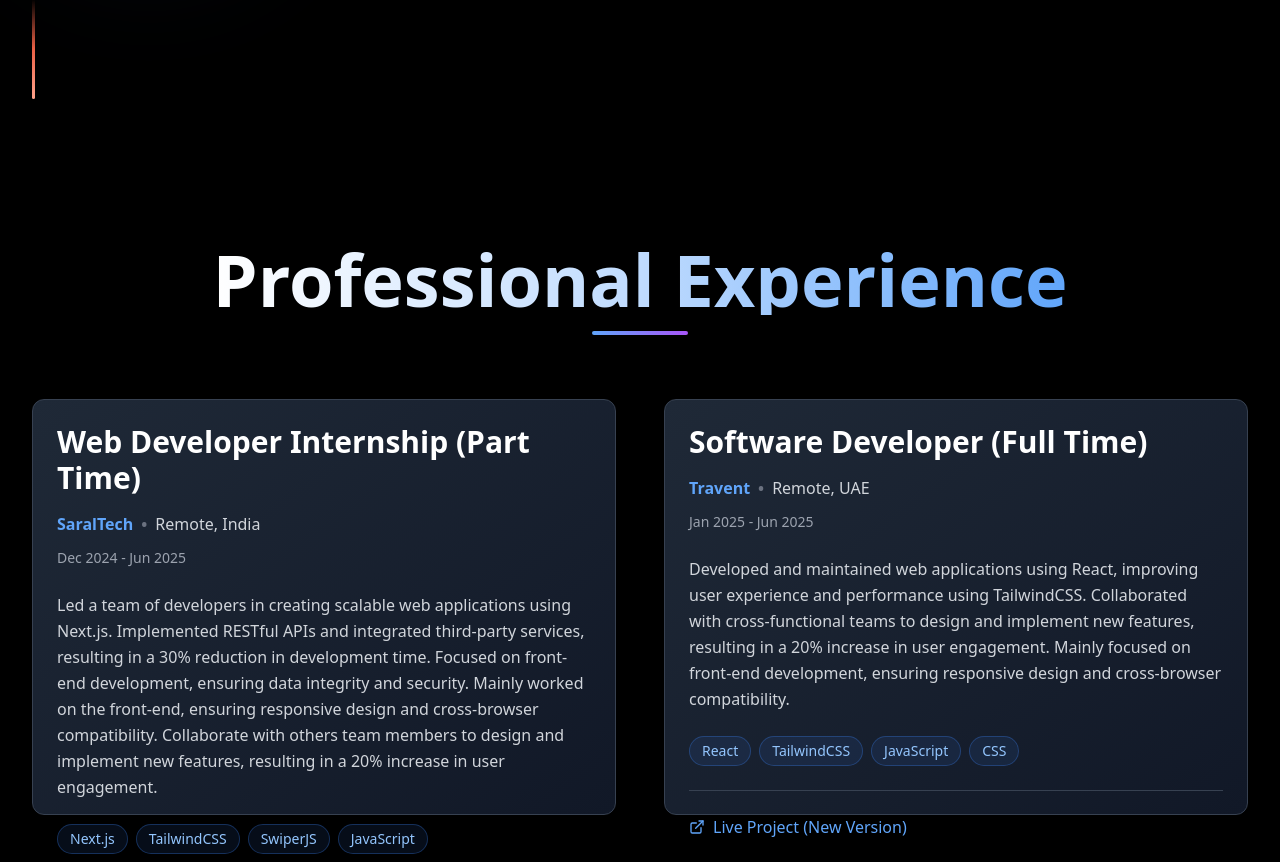
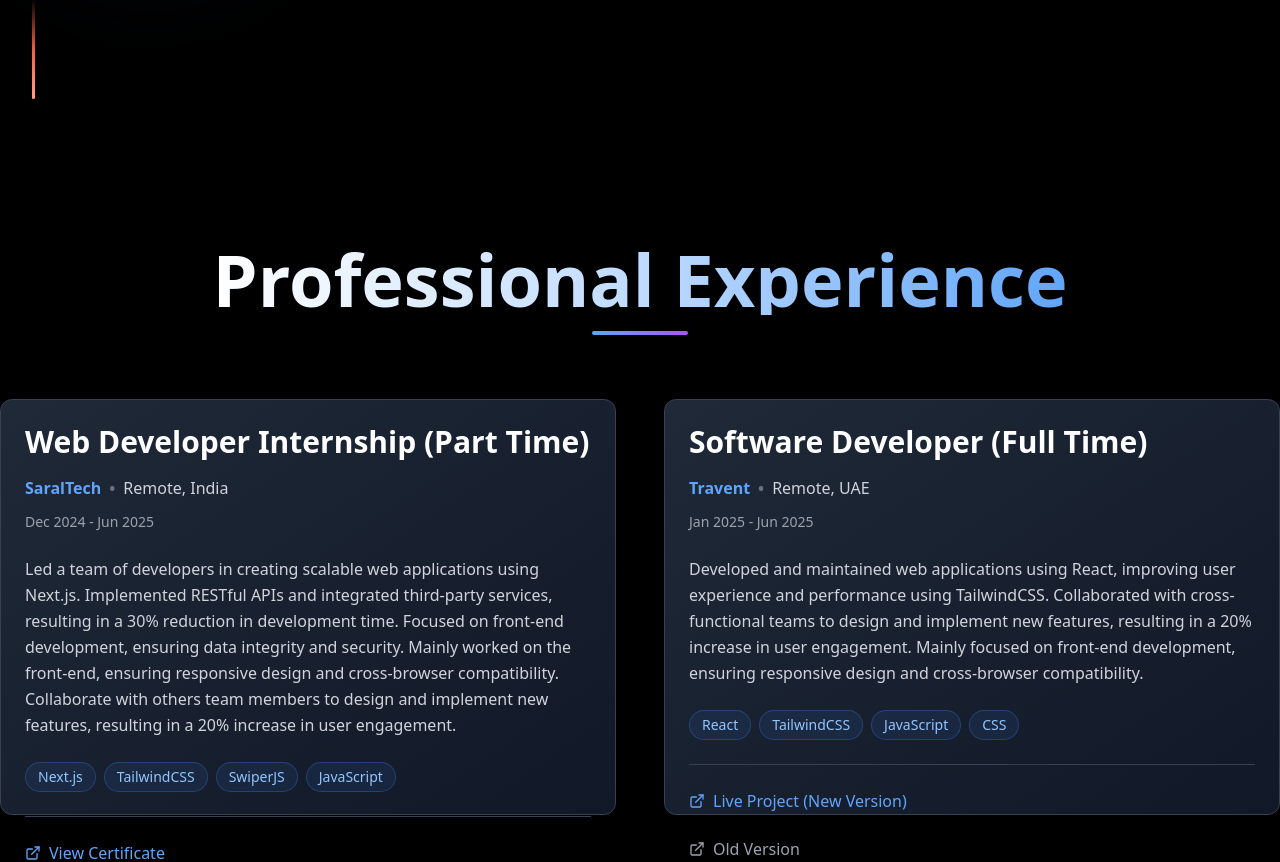
Before and after one commit to ittarek/myProtFolio, a React (Vite) app: page / in a window 1280 px wide. Shown: the part 2195-3057 px from the top of the page. Built offline with nearby package versions, Linux system fonts and the light colour scheme.

Commit message:
add and remove style

```diff
--- a/src/Components/Experiences/Experiences.jsx
+++ b/src/Components/Experiences/Experiences.jsx
@@ -35,7 +35,7 @@ const prof_experience = [
 
 export const Experiences = () => {
   return (
-    <div className="text-white flex flex-col items-center justify-center p-4 py-16">
+    <div className="text-white flex flex-col items-center justify-center  py-16">
       {/* Section Header */}
       <div className="text-center mb-16">
         <h1 className="text-5xl lg:text-7xl font-bold bg-gradient-to-r from-white via-blue-200 to-blue-400 bg-clip-text text-transparent mb-4">
@@ -45,7 +45,7 @@ export const Experiences = () => {
       </div>
 
       {/* Experience Cards Grid */}
-      <div className="grid grid-cols-1 md:grid-cols-2 gap-8 lg:gap-12 max-w-7xl w-full px-4">
+      <div className="grid grid-cols-1 md:grid-cols-2 items-center  lg:gap-12 max-w-7xl w-full ">
         {prof_experience.map(exp => (
           <div className="exp_card_wrapper relative min-h-[450px] " key={exp.id}>
             <div className="exp_card md:h-[52vh]  group relative bg-gradient-to-br from-gray-800 to-gray-900 border border-gray-700 p-6 rounded-xl shadow-xl transition-all duration-500 hover:shadow-2xl hover:border-blue-500/50 cursor-pointer overflow-visible">
```
